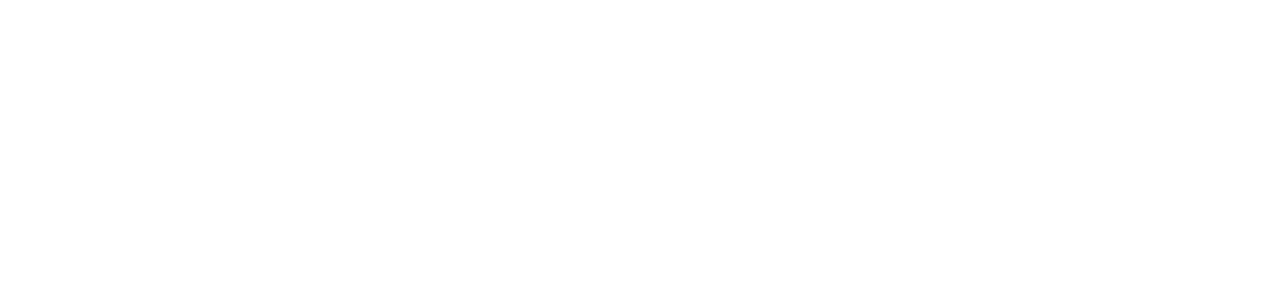
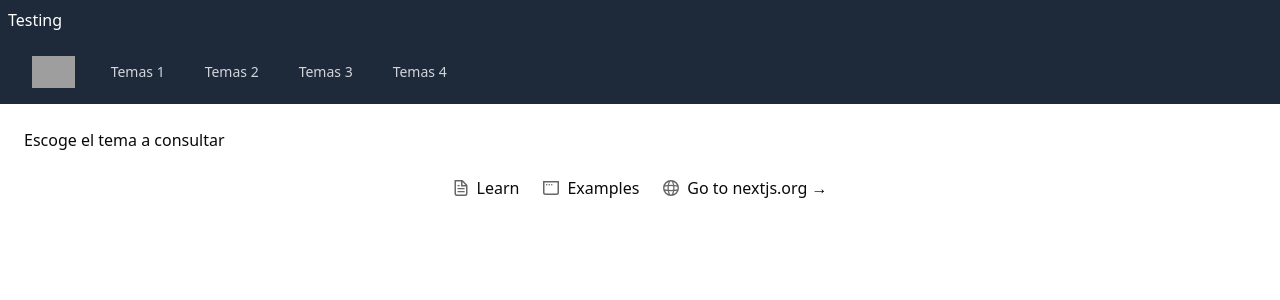
Before and after one commit to gerardoposadagp/testing, a Next.js app: page / in a window 1280 px wide. Before the commit this address had no page. Shown: the top 300 px of the page. Built offline with nearby package versions, Linux system fonts and the light colour scheme; grey boxes are pictures that could not be loaded.

Commit message:
Refactor navbar and sidenav components to use centralized LinkNavbarType definition

```diff
--- a/src/app/components/navbars/navbar/_navbarRender.tsx
+++ b/src/app/components/navbars/navbar/_navbarRender.tsx
@@ -14,18 +14,11 @@ import { usePathname } from "next/navigation";
 import clsx from "clsx";
 import React from "react";
 
-type LinkNavbarType = {
-  name: string;
-  href: string;
-  current: boolean;
-}[];
+import type { LinkNavbarType } from "@/app/types/NavBarsTypes";
 
 const NavBarLinks = React.memo(
   function NavBarLinks({ linkProps }: { linkProps: LinkNavbarType }) {
-    console.log(
-      ">>>>>> NavBar PADRE renderizado",
-      new Date().toLocaleTimeString()
-    );
+    console.log(">>>>>> NAVBAR renderizado");
 
     return (
       <Disclosure as="nav" className="relative bg-gray-800">
--- a/src/app/components/navbars/navbar/navbar.tsx
+++ b/src/app/components/navbars/navbar/navbar.tsx
@@ -3,12 +3,7 @@
 import NavBarLinks from "@/app/components/navbars/navbar/_navbarRender";
 import { usePathname } from "next/navigation";
 import { useMemo } from "react";
-
-type LinkNavbarType = {
-  name: string;
-  href: string;
-  current: boolean;
-}[];
+import type { LinkNavbarType } from "@/app/types/NavBarsTypes";
 
 export default function NavBar() {
   const pathname = usePathname();
@@ -16,7 +11,7 @@ export default function NavBar() {
   // Extraer solo la sección principal para evitar re-renders en subsecciones
   const mainSection = useMemo(() => {
     const segments = pathname.split("/").filter(Boolean);
-    return segments.length > 0 ? `/${segments[0]}` : "/";
+    return segments.length > 0 ? segments[0] : "/";
   }, [pathname]);
 
   // Solo recalcular links cuando cambie la sección principal
@@ -25,22 +20,22 @@ export default function NavBar() {
       {
         name: "Temas 1",
         href: "/tema1",
-        current: mainSection === "/tema1",
+        current: mainSection === "tema1",
       },
       {
         name: "Temas 2",
         href: "/tema2",
-        current: mainSection === "/tema2",
+        current: mainSection === "tema2",
       },
       {
         name: "Temas 3",
         href: "/tema3",
-        current: mainSection === "/tema3",
+        current: mainSection === "tema3",
       },
       {
         name: "Temas 4",
         href: "/",
-        current: mainSection === "/",
+        current: mainSection === "",
       },
     ],
     [mainSection]
--- a/src/app/components/navbars/sidenav/sidenav.tsx
+++ b/src/app/components/navbars/sidenav/sidenav.tsx
@@ -1,72 +1,67 @@
-'use client';
+"use client";
 
-import SideNavRender from '@/app/components/navbars/sidenav/_sidenavRender';
+import SideNavRender from "@/app/components/navbars/sidenav/_sidenavRender";
+import type { LinkNavbarType } from "@/app/types/NavBarsTypes";
 
 export default function SideNavTema1(props: { tema: string }) {
-
-  type LinkProps = {
-    name: string;
-    href: string;
-    icon: string;
-  };
-
-  let links: LinkProps[] = [];
+  let links: LinkNavbarType = [];
 
   switch (props.tema) {
-    case 'tema1':
-        links = [{
-          name: 'Tema 1 - Test 1',
-          href: '/tema1/test1',
-          icon: 'DocumentTextIcon',
+    case "tema1":
+      links = [
+        {
+          name: "Tema 1 - Test 1",
+          href: "/tema1/test1",
+          icon: "DocumentTextIcon",
         },
         {
-          name: 'Tema 1 - Test 2',
-          href: '/tema1/test2',
-          icon: 'DocumentDuplicateIcon',
+          name: "Tema 1 - Test 2",
+          href: "/tema1/test2",
+          icon: "DocumentDuplicateIcon",
         },
         {
-          name: 'Tema 1 - Test 3',
-          href: '/tema1/test3',
-          icon: 'AcademicCapIcon',
-        }
+          name: "Tema 1 - Test 3",
+          href: "/tema1/test3",
+          icon: "AcademicCapIcon",
+        },
       ];
       break;
-    case 'tema2':
+    case "tema2":
       links = [
         {
-            name: 'Tema 2 - Test 1',
-            href: '/tema2/test1',
-            icon: 'DocumentTextIcon',
+          name: "Tema 2 - Test 1",
+          href: "/tema2/test1",
+          icon: "DocumentTextIcon",
         },
         {
-            name: 'Tema 2 - Test 2',
-            href: '/tema2/test2',
-            icon: 'DocumentDuplicateIcon',
+          name: "Tema 2 - Test 2",
+          href: "/tema2/test2",
+          icon: "DocumentDuplicateIcon",
         },
         {
-            name: 'Tema 2 - Test 3',
-            href: '/tema2/test3',
-            icon: 'AcademicCapIcon',
-          }
+          name: "Tema 2 - Test 3",
+          href: "/tema2/test3",
+          icon: "AcademicCapIcon",
+        },
       ];
       break;
-    case 'tema3':
+    case "tema3":
       links = [
         {
-            name: 'Tema 3 - Test 1',
-            href: '/tema3/test1',
-            icon: 'DocumentTextIcon',
+          name: "Tema 3 - Test 1",
+          href: "/tema3/test1",
+          icon: "DocumentTextIcon",
         },
         {
-            name: 'Tema 3 - Test 2',
-            href: '/tema3/test2',
-            icon: 'DocumentDuplicateIcon',
+          name: "Tema 3 - Test 2",
+          href: "/tema3/test2",
+          icon: "DocumentDuplicateIcon",
         },
         {
-            name: 'Tema 3 - Test 3',
-            href: '/tema3/test3',
-            icon: 'AcademicCapIcon',
-          }
+          name: "Tema 3 - Test 3",
+          href: "/tema3/test3",
+          icon: "AcademicCapIcon",
+        },
       ];
       break;
     default:
--- a/src/app/layout.tsx
+++ b/src/app/layout.tsx
@@ -10,7 +10,6 @@ export default function RootLayout({
   return (
     <html lang="en">
       <body>
-        {/* className="mb-2 flex h-20 items-end justify-start rounded-md bg-blue-300 p-4 md:h-14" */}
         <div className="relative bg-gray-800 text-white p-2">
             Testing
         </div>
--- a/src/app/page.tsx
+++ b/src/app/page.tsx
@@ -1,7 +1,7 @@
 import { redirect } from "next/navigation"
 
 export default function Home() {
-  redirect("/tema1/test1") // Redirige automáticamente
+  // redirect("/tema1/test1") // Redirige automáticamente
   return (
     <>
       <div className="flex-1 p-6 lg:p-6">
--- /dev/null
+++ b/src/app/types/NavBarsTypes.ts
@@ -0,0 +1,8 @@
+type LinkNavbarType = {
+  name: string;
+  href: string;
+  current?: boolean;
+  icon?: string;
+}[];
+
+export type { LinkNavbarType };
```
Also changed, not shown: src/app/components/navbars/sidenav/_sidenavRender.tsx (+3 -8 lines). Lines whose indentation alone changed are shown as unchanged.
